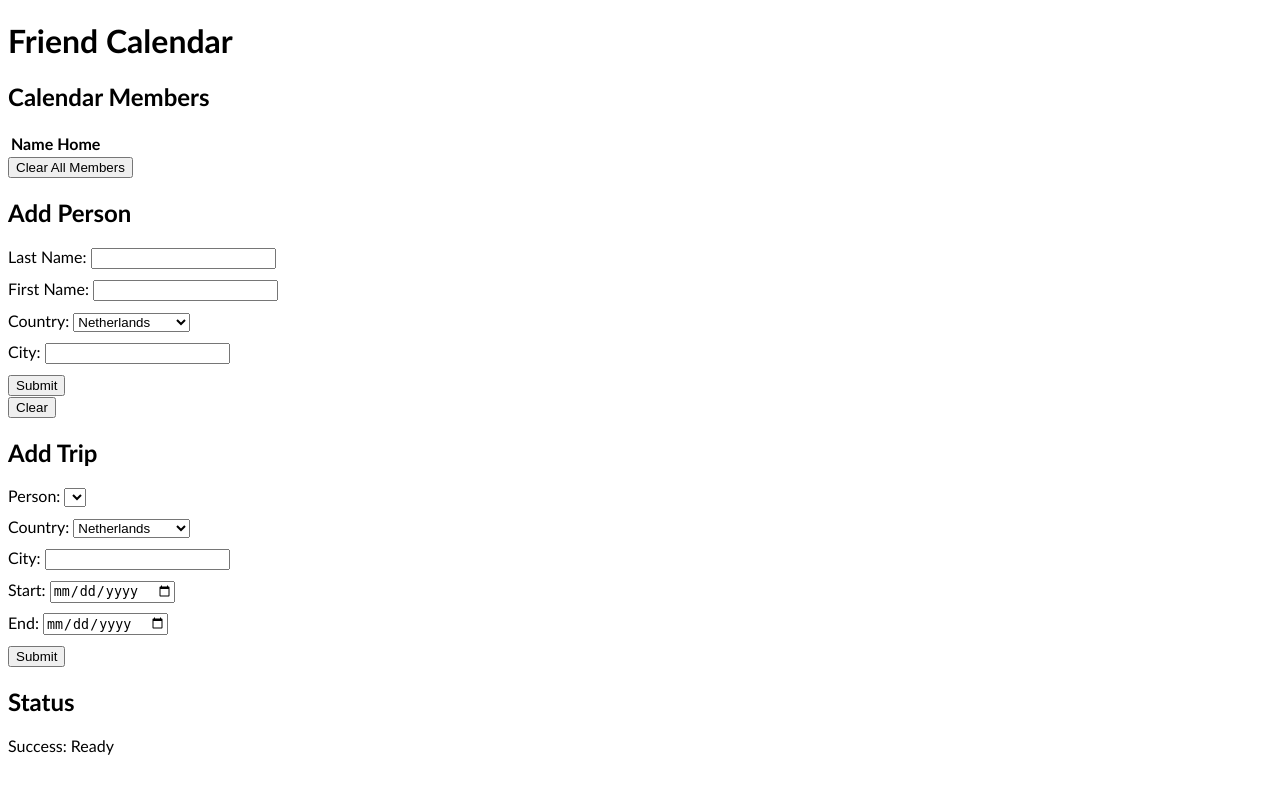
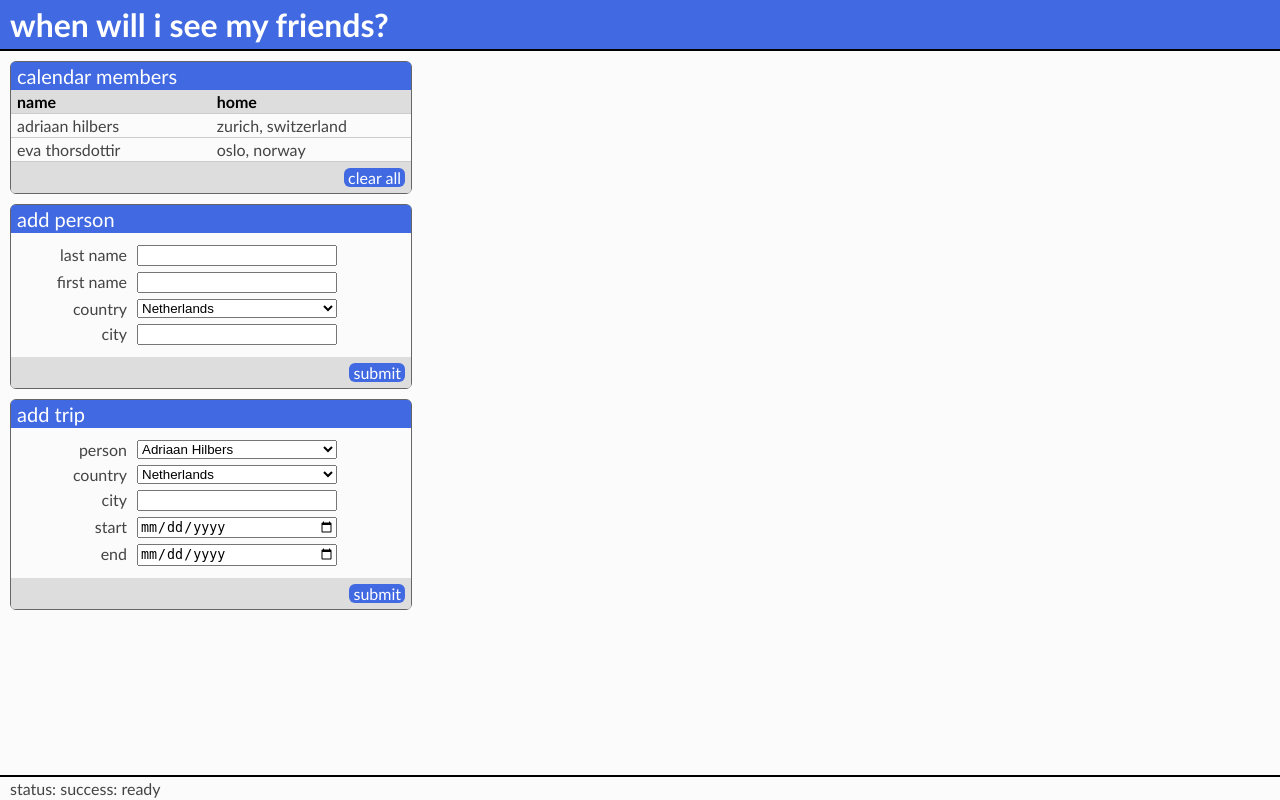
Before and after one commit to ahilbers/calendar, a Flask app: page / in a window 1280 px wide. Run offline with Flask 3, Linux system fonts and the light colour scheme; lists and menus that the app fills with data are empty.

Commit message:
add css and format into style (#30)
* add css and make header and status bar

* move all body into a div

* make member table css-good-looking

* move add person into css element

* make add-trip fit the style

```diff
--- a/schedules/frontend/pages.py
+++ b/schedules/frontend/pages.py
@@ -14,6 +14,22 @@ pages = Blueprint("pages", __name__)
 def home() -> str:
     app = cast(AppWithCalendar, current_app)
     response = Response(code=200, message="Ready")
+
+    # TODO: DO NOT MERGE
+    person_1 = objects.Person(
+        last_name=objects.StrID("hilbers"),
+        first_name=objects.StrID("adriaan"),
+        home=objects.Location(objects.Country.SWITZERLAND, city=objects.StrID("zurich")),
+    )
+    person_2 = objects.Person(
+        last_name=objects.StrID("thorsdottir"),
+        first_name=objects.StrID("eva"),
+        home=objects.Location(objects.Country.NORWAY, city=objects.StrID("oslo")),
+    )
+    for person in [person_1, person_2]:
+        if person not in app.calendar.calendars.keys():
+            app.calendar._add_person(person)
+
     if flask_request.method == "POST":
         response = app.calendar.process_frontend_request(flask_request.form.to_dict())
     return render_template(
--- /dev/null
+++ b/schedules/frontend/static/style.css
@@ -0,0 +1,108 @@
+/* general settings */
+body {
+    background-color: #fbfbfb;
+    font-family: "Trebuchet MS", Arial, Helvetica, sans-serif;
+    color: #444444;
+    text-transform: lowercase;
+    margin: 0px 0px;
+    padding: 0px 0px 48px 0px;
+    font-size: 16px;
+}
+.body-container {
+    padding: 10px 10px;
+}
+
+/* non-body */
+.title-container {
+    background-color: royalblue;
+    border-bottom: 2px solid black;
+    padding: 5px 0px 5px 5px;
+}
+.status-message-container {
+    position: fixed;
+    bottom: 0px;
+    width: 100vw;
+    background-color: #fbfbfb;
+    border-top: 2px solid black;
+    padding: 2px 10px;
+    z-index: 100;
+}
+h1 {
+    display: inline-block;
+    color: white;
+    margin: 0;
+    padding: 0px 5px;
+}
+
+/* body widgets */
+.body-widget-container {
+    border: 1px solid #666666;
+    border-radius: 6px;
+    width: 400px;
+    margin: 0px 0px 10px 0px;
+}
+.body-widget-header {
+    background-color: royalblue;
+    font-size: 20px;
+    color: white;
+    padding: 2px 6px 2px 6px;
+    border-radius: 4px 4px 0px 0px;
+}
+.body-widget-element {
+    padding: 0px 0px;
+}
+.body-widget-body {
+    padding: 6px 6px;
+}
+.body-widget-footer {
+    display: flex;
+    background-color: #dddddd;
+    color: white;
+    justify-content: flex-end;
+    padding: 6px 6px 6px 6px;
+    border-radius: 0px 0px 4px 4px;
+}
+
+/* re-used elements */
+button {
+    background: royalblue;
+    color: white;
+    border: 0px;
+    border-radius: 6px;
+    font-family: "Trebuchet MS", Arial, Helvetica, sans-serif;
+    text-transform: lowercase;
+    font-size: 16px;
+    padding: 0px 4px 0px 4px;
+}
+
+/* calendar members table */
+table, th, td {
+    text-align: left;
+    margin-bottom: 0px;
+    padding: 0px 0px;
+    border-collapse: collapse;
+}
+th, td {
+    border-bottom: 1px solid #cccccc;
+    padding: 2px 6px;
+    width: 200px;
+}
+th {
+    background-color: #dddddd;
+    color: black;
+}
+
+/* add person form */
+.form-row {
+    display: flex;
+    margin: 6px 0px;
+}
+.form-row label {
+    width: 100px;
+    text-align: right;
+    margin: 0px 10px;
+}
+.form-row input, .form-row select {
+    width: 200px;
+    box-sizing: border-box;
+}
--- a/schedules/frontend/templates/home.html
+++ b/schedules/frontend/templates/home.html
@@ -3,19 +3,22 @@
 <head>
     <meta charset="UTF-8">
     <meta name="viewport" content="width=device-width, initial-scale=1.0">
-    <title>Friend Calendar</title>
-    <style>
-        body {
-            font-family: "Trebuchet MS", Arial, Helvetica, sans-serif;
-        }
-    </style>
+    <title>when will i see my friends?</title>
+    <link rel="stylesheet" href="{{url_for('static', filename='style.css')}}">
 </head>
 <body>
-    <h1>Friend Calendar</h1>
+    <div class="title-container">
+        <h1>When Will I See My Friends?</h1>
+    </div>
 
-    {# Calendar Members #}
-    <div>
-        <h2>Calendar Members</h2>
+    <div class="body-container"">
+
+        {# calendar members #}
+        <div class="body-widget-container">
+            <div class="body-widget-header">Calendar Members</div>
+
+            {# table with calendar members #}
+            <div class="body-widget-element">
                 <table>
                     <thead>
                         <tr> <th>Name</th> <th>Home</th> </tr>
@@ -29,98 +32,121 @@
                         {% endfor %}
                     </tbody>
                 </table>
+            </div>
 
-        {# Button to clear all people #}
+            {# buttons and actions #}
+            <div class="body-widget-footer">
                 <form method="post">
                     <input type="hidden" name="request_type" value={{ RequestType.CLEAR_ALL_PEOPLE }}>
-            <button type="submit">Clear All Members</button>
+                    <button type="submit">Clear All</button>
+                </form>
+            </div>
+        </div>
+
+        {# add person #}
+        <div class="body-widget-container">
+            <div class="body-widget-header">Add Person</div>
+
+            <form method="post">
+                <input type="hidden" name="request_type" value={{ RequestType.ADD_PERSON }}>
+
+                <div class="body-widget-body">
+
+                    {# Free field for last and first name #}
+                    <div class="form-row">
+                        <label for="add_person_last_name"> Last Name </label>
+                        <input type="text" id="add_person_last_name" name="last_name">
+                    </div>
+                    <div class="form-row">
+                        <label for="add_person_first_name"> First Name </label>
+                        <input type="text" id="add_person_first_name" name="first_name">
+                    </div>
+
+                    {# Drop-down list for home country, free field for home city #}
+                    <div class="form-row">
+                        <label for="add_person_country"> Country </label>
+                        <select id="country", id="add_person_country" name="country">
+                            {% for c in objects.Country %}
+                                <option value="{{ c.name }}">{{ c.value.replace("_", " ").title() }} </option>
+                            {% endfor %}
+                        </select>
+                    </div>
+                    <div class="form-row">
+                        <label for="add_person_city"> City </label>
+                        <input type="text" id="add_person_city" name="city">
+                    </div>
+
+                </div>
+
+                {# submit button #}
+                <div class="body-widget-footer">
+                    <button type="submit">Submit</button>
+                </div>
+
             </form>
         </div>
 
-    {# Form: Add person #}
-    <div>
-        <h2>Add Person</h2>
-        <form method="post">
-            <input type="hidden" name="request_type" value={{ RequestType.ADD_PERSON }}>
+        {# add trip #}
+        <div class="body-widget-container">
+            <div class="body-widget-header">Add Trip</div>
 
-            {# Free field for last and first name #}
-            <label style="display:block; margin-bottom:10px;">
-                Last Name: <input type="text" name="last_name">
-            </label>
-            <label style="display:block; margin-bottom:10px">
-                First Name: <input type="text" name="first_name">
-            </label>
-
-            {# Drop-down list for home country, free field for home city #}
-            <label style="display:block; margin-bottom:10px">
-                Country:
-                <select id="country", name="country">
-                    {% for c in objects.Country %}
-                        <option value="{{ c.name }}">{{ c.value.replace("_", " ").title() }}</option>
-                    {% endfor %}
-                </select>
-            </label>
-            <label style="display:block; margin-bottom:10px">
-                City: <input type="text" name="city">
-            </label>
-
-            {# Submit button #}
-            <button type="submit">Submit</button>
-        </form>
-
-        {# Button to clear all people #}
-        <form method="post">
-            <input type="hidden" name="request_type" value={{ RequestType.CLEAR_ALL_PEOPLE }}>
-            <button type="submit">Clear</button>
-        </form>
-    </div>
-
-    {# Form: Add Trip #}
-    <div>
-        <h2>Add Trip</h2>
             <form method="post">
                 <input type="hidden" name="request_type" value={{ RequestType.ADD_TRIP }}>
 
-            {# Drop-down list for person #}
-            <label style="display:block; margin-bottom:10px">
-                Person:
-                <select id="person_id", name="person_id">
+                <div class="body-widget-body">
+
+                    {# drop-down list for person #}
+                    <div class="form-row">
+                        <label for="add_trip_person"> Person </label>
+                        <select id="add_trip_person", name="person_id">
                             {% for single_person_calendar in calendar.single_person_calendars %}
                                 <option value="{{ single_person_calendar.person.unique_id }}">
                                     {{ single_person_calendar.person.display_name_frontend }}
                                 </option>
                             {% endfor %}
                         </select>
-            </label>
+                    </div>
 
-            {# Drop-down list for home country, free field for home city #}
-            <label style="display:block; margin-bottom:10px">
-                Country:
-                <select id="country", name="country">
+                    {# drop-down list for country, free field for city #}
+                    <div class="form-row">
+                        <label for="add_trip_country"> Country </label>
+                        <select id="add_trip_country" name="country">
                             {% for c in objects.Country %}
-                        <option value="{{ c.name }}">{{ c.value.replace("_", " ").title() }}</option>
+                                <option value="{{ c.name }}">{{ c.value.replace("_", " ").title() }} </option>
                             {% endfor %}
                         </select>
-            </label>
-            <label style="display:block; margin-bottom:10px">
-                City: <input type="text" name="city">
-            </label>
-            <label style="display:block; margin-bottom:10px;">
-                Start: <input type="date" name="start_date">
-            </label>
-            <label style="display:block; margin-bottom:10px;">
-                End: <input type="date" name="end_date">
-            </label>
+                    </div>
+                    <div class="form-row">
+                        <label for="add_trip_city"> City </label>
+                        <input type="text" id="add_trip_city" name="city">
+                    </div>
 
-            {# Submit button #}
+                    {# date picker for dates #}
+                    <div class="form-row">
+                        <label for="add_trip_start_date"> Start </label>
+                        <input type="date" id="add_trip_start_date" name="start_date">
+                    </div>
+                    <div class="form-row">
+                        <label for="add_trip_end_date"> End </label>
+                        <input type="date" id="add_trip_start_date" name="end_date">
+                    </div>
+
+                </div>
+
+                {# submit button #}
+                <div class="body-widget-footer">
                     <button type="submit">Submit</button>
+                </div>
+
             </form>
         </div>
 
+    </div>
+
     {# Status messages #}
-    <div>
-        <h2>Status</h2>
-        <div class="error"> {{ response.frontend_message }} </div>
+    <div class="status-message-container">
+        <span class="status-label">Status:</span>
+        <span class="status-message"> {{ response.frontend_message }} </span>
     </div>
 </body>
 </html>
--- a/schedules/logic/objects.py
+++ b/schedules/logic/objects.py
@@ -47,7 +47,7 @@ class Location:
 
     @property
     def display_name_frontend(self) -> str:
-        return f"{self.city.title()}, {self.country.title()}"
+        return f"{self.city.title()}, {self.country.title().replace('_', ' ')}"
 
 
 @dataclasses.dataclass(frozen=True)
@@ -70,7 +70,7 @@ class Person:
 
     @property
     def display_name_frontend(self) -> str:
-        return f"{self.last_name.title()}, {self.first_name.title()}"
+        return f"{self.first_name.title()} {self.last_name.title()}"
 
     @property
     def unique_id(self) -> int:
```
Lines whose indentation alone changed are shown as unchanged.
